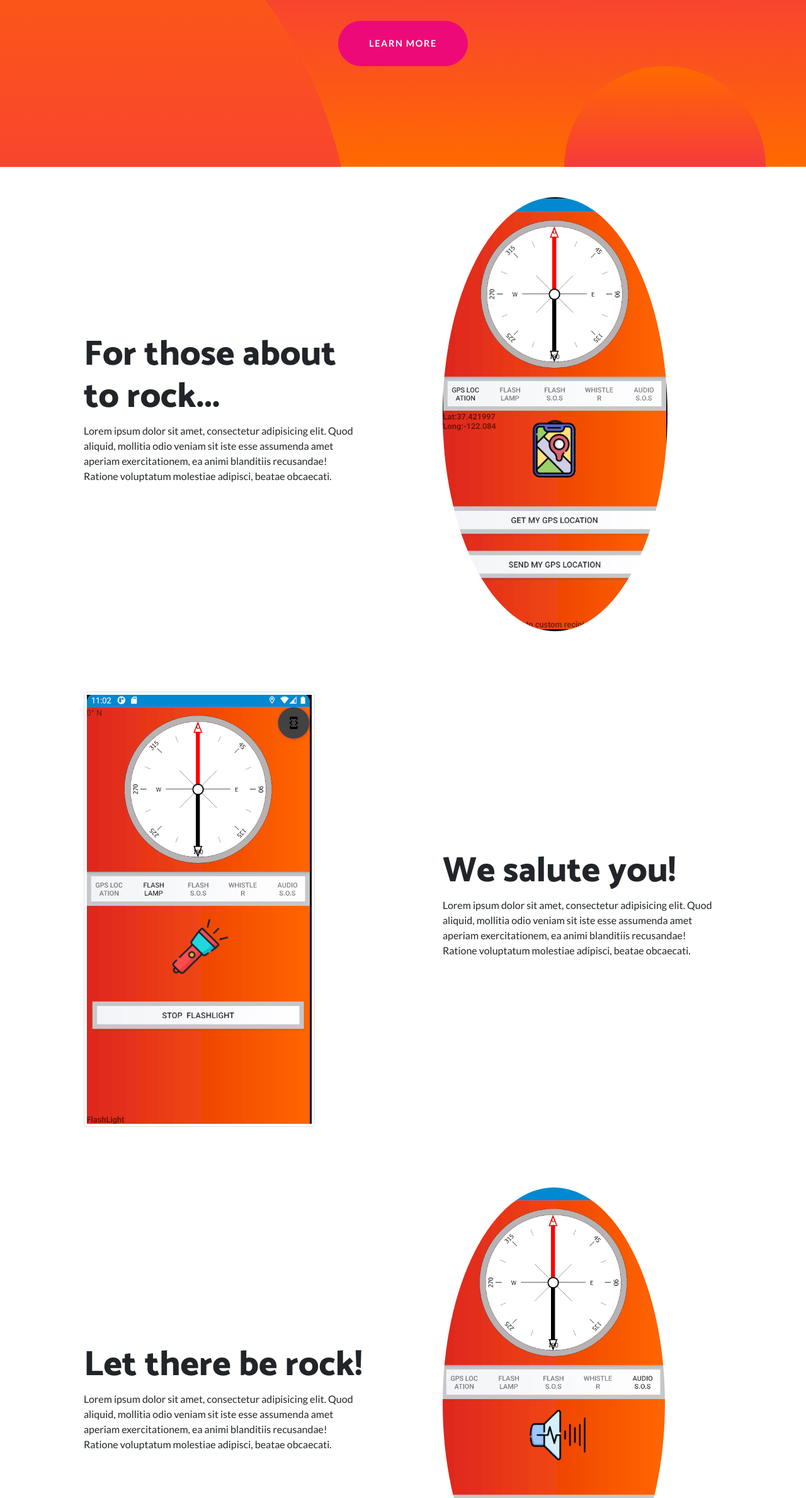
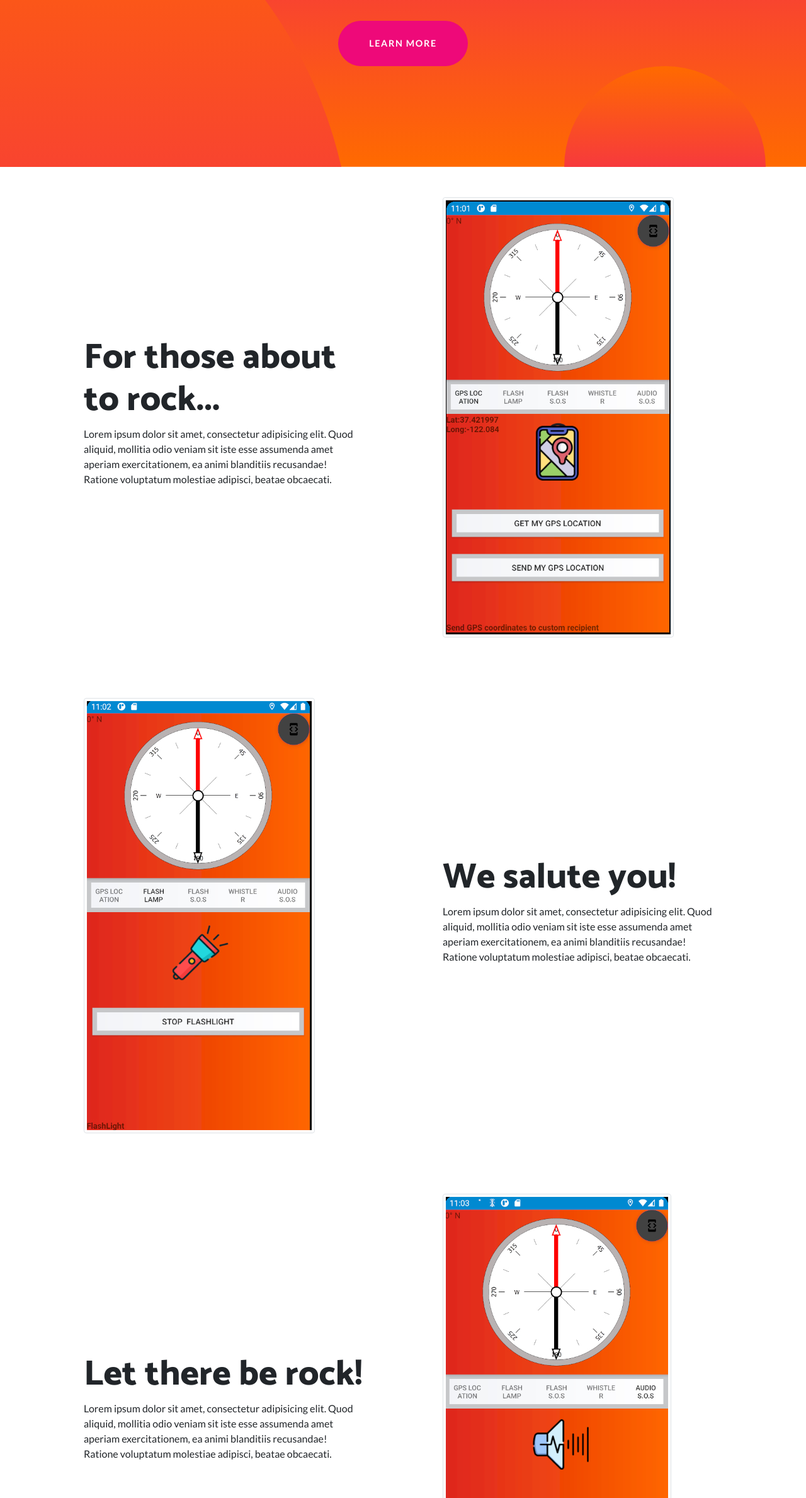
Before and after one commit to ilisevic/ilisevic.github.io, a website: page index.html in a window 1280 px wide. Shown: the part 422-2800 px from the top of the page at 63% size. Drawn offline with Linux system fonts and the light colour scheme.

Commit message:
Update index.html

```diff
--- a/index.html
+++ b/index.html
@@ -63,7 +63,7 @@
       <div class="row align-items-center">
         <div class="col-lg-6 order-lg-2">
           <div class="p-5">
-            <img class="img-fluid rounded-circle" src="img/01.jpg" alt="">
+            <img class="img-fluid img-thumbnail" src="img/01.jpg" alt="">
           </div>
         </div>
         <div class="col-lg-6 order-lg-1">
@@ -99,7 +99,7 @@
       <div class="row align-items-center">
         <div class="col-lg-6 order-lg-2">
           <div class="p-5">
-            <img class="img-fluid rounded-circle" src="img/03.jpg" alt="">
+            <img class="img-fluid img-thumbnail" src="img/03.jpg" alt="">
           </div>
         </div>
         <div class="col-lg-6 order-lg-1">
```
